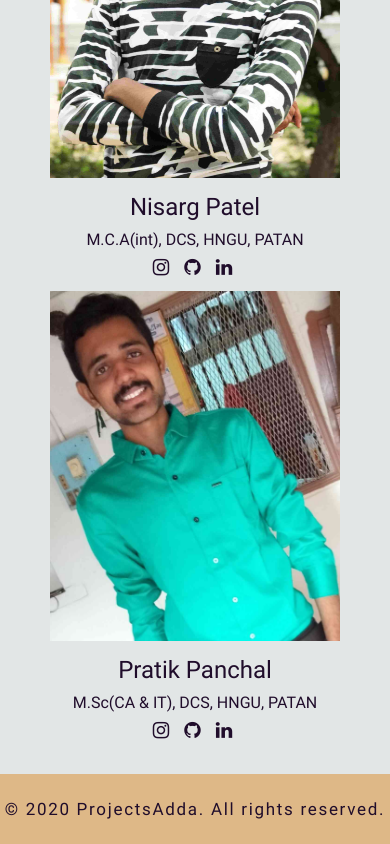
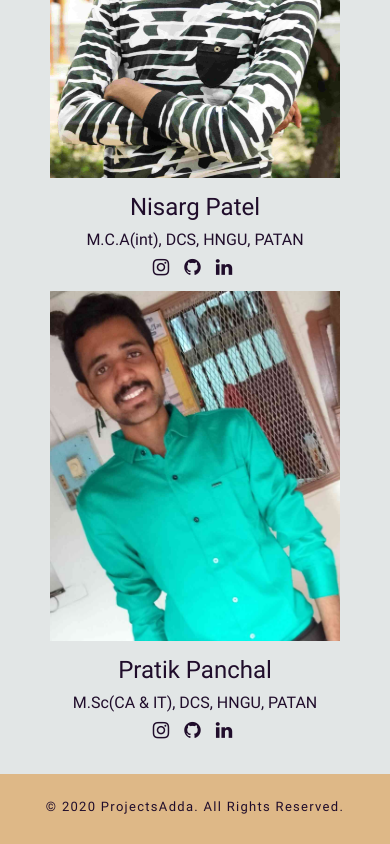
Before and after one commit to BittuShah/ProjectAddaLandingPage, a React (Create React App) app: page /aboutus in a window 390 px wide. Shown: the part 1279-2123 px from the top of the page. Built offline with nearby package versions, Linux system fonts and the light colour scheme.

Commit message:
Some normal changes!

```diff
--- a/src/components/aboutUs.jsx
+++ b/src/components/aboutUs.jsx
@@ -169,7 +169,7 @@ const AboutUs = () => {
       <div className={`row ${styles.footer}`}>
         <div className="col-lg-6 offset-lg-3">
           <h6 className={`${styles.footerText}`}>
-            &copy; {new Date().getFullYear()} ProjectsAdda. All rights reserved.
+            &copy; {new Date().getFullYear()} ProjectsAdda. All Rights Reserved.
             {/* Founders of ProjectsAdda :-{" "}
             <span className={`${styles.founders}`}>
               Parshv Shah, Nisarg Patel, Pratik Panchal
--- a/src/components/homePage.jsx
+++ b/src/components/homePage.jsx
@@ -130,7 +130,6 @@ class HomePage extends Component {
                     id="email"
                     onChange={this.handleChange}
                     placeholder="Enter Email..."
-                    autoFocus
                   />
                   <button
                     className={`btn col-lg-3 p-0 ${styles.emailButton}`}
--- a/src/cssModules/aboutUs.module.css
+++ b/src/cssModules/aboutUs.module.css
@@ -219,7 +219,7 @@
   .footerText {
     /* letter-spacing: 1em; */
     font-weight: lighter;
-    font-size: 17px;
+    font-size: 13px;
   }
 
   /* .founders {
--- a/src/cssModules/style.module.css
+++ b/src/cssModules/style.module.css
@@ -168,7 +168,7 @@
   }
 
   .childTagLine {
-    font-size: 11px;
+    font-size: 10px;
   }
 
   .emailBox {
```
